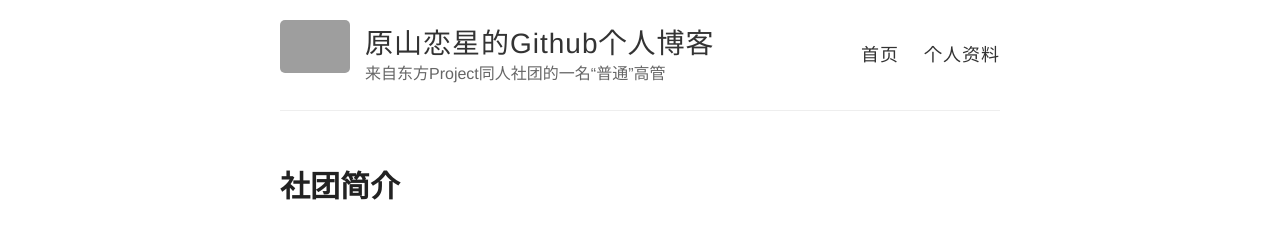
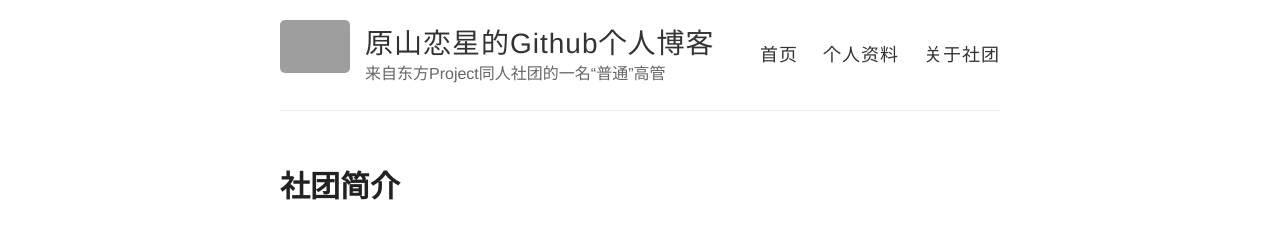
Before and after one commit to ManakaGekka/ManakaGekka.git1hub.io, a Jekyll site: the page built from index.html, in a window 1280 px wide. Shown: the top 227 px of the page. Built offline with Jekyll 4.4.1, drawn with Linux system fonts in a browser that asks for light colours; grey boxes are pictures that could not be loaded.

Commit message:
Update default.html

```diff
--- a/_layouts/default.html
+++ b/_layouts/default.html
@@ -29,6 +29,7 @@
           <nav>
             <a href="{{ site.baseurl }}/">首页</a>
             <a href="{{ site.baseurl }}/about">个人资料</a>
+             <a href="{{ site.baseurl }}/icg">关于社团</a>
           </nav>
         </header>
       </div>
```
